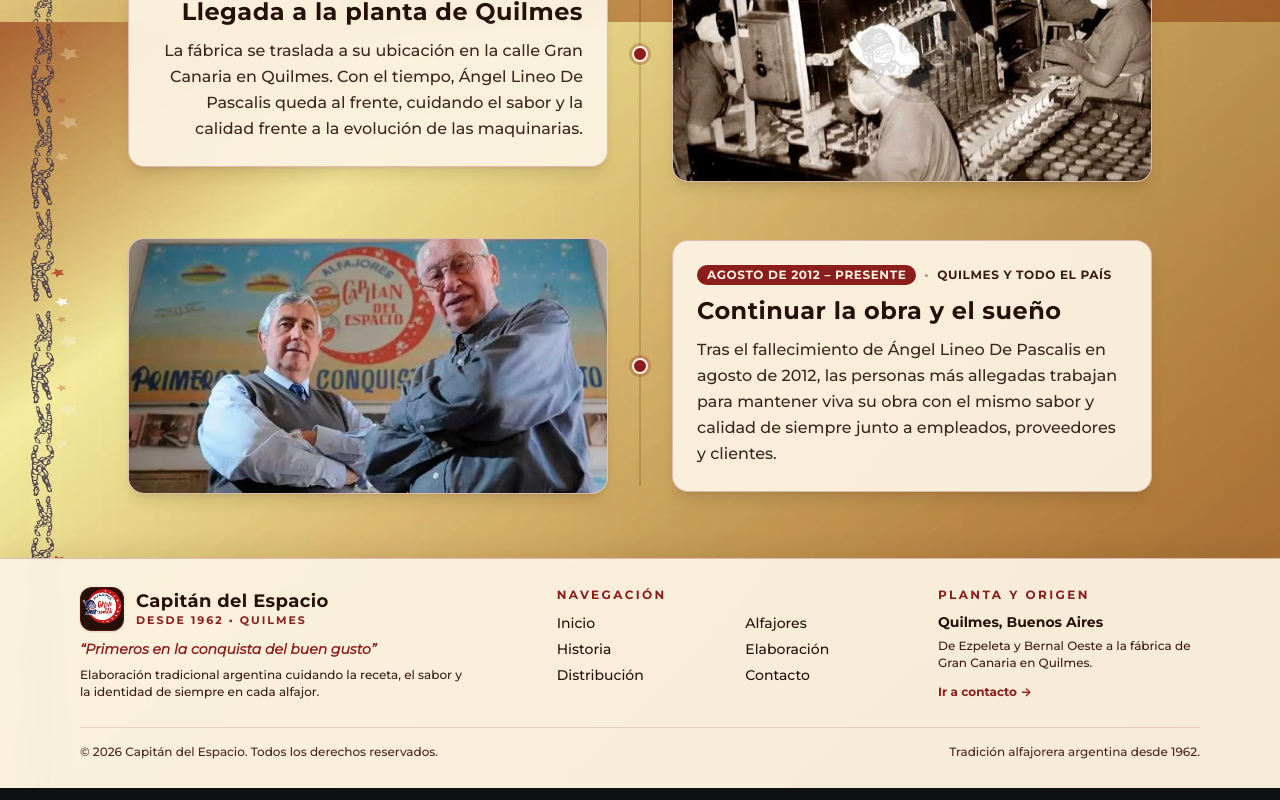
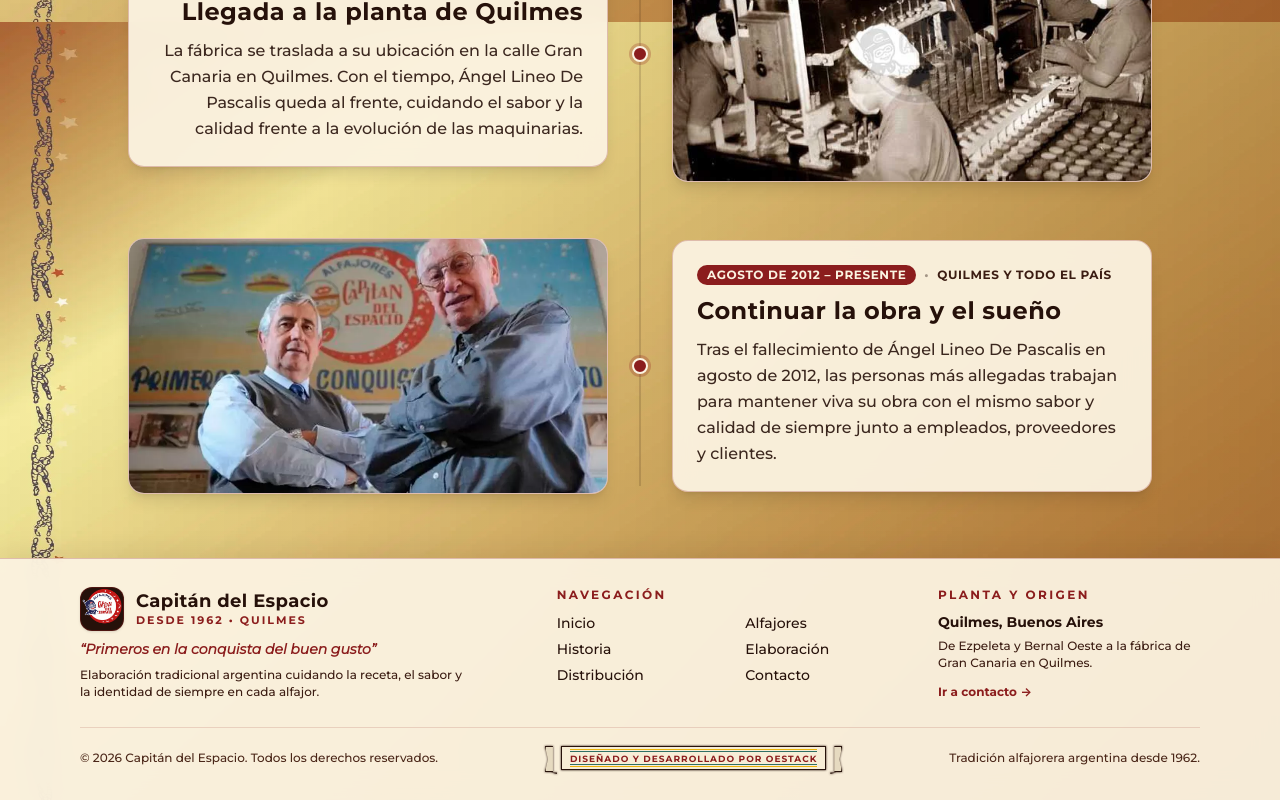
Before and after one commit to oestacksolutions/CapitanDelEspacio, a React (Vite) app: page / in a window 1280 px wide. Shown: the part 2378-3178 px from the top of the page. Built offline with nearby package versions, Linux system fonts and the light colour scheme.

Commit message:
proyecto realizado

```diff
--- a/src/components/common/Footer.jsx
+++ b/src/components/common/Footer.jsx
@@ -32,7 +32,7 @@ export default function Footer() {
   };
 
   return (
-    <footer className="bg-[#fbf3e1]/95 backdrop-blur-md border-t border-[#8b1d1d]/25 text-[#3b1c12] shadow-[0_-6px_24px_rgba(38,17,10,0.08)]">
+    <footer className="bg-[#fbf3e1]/95 backdrop-blur-md border-t border-[#8b1d1d]/25 text-[#3b1c12] shadow-[0_-6px_24px_rgba(38,17,10,0.08)] pb-24 md:pb-0">
       <div className="max-w-6xl mx-auto px-4 py-7">
         <div className="grid grid-cols-1 md:grid-cols-12 gap-6 items-start">
           {/* Identidad de marca + ícono */}
@@ -119,12 +119,79 @@ export default function Footer() {
           </div>
         </div>
 
-        {/* Línea inferior */}
-        <div className="mt-6 pt-4 border-t border-[#8b1d1d]/15 flex flex-col sm:flex-row items-center justify-between gap-2 text-xs text-[#4a2618] font-medium">
-          <p>
+        {/* Línea inferior: copyright — cinta Oestack — tradición */}
+        <div className="mt-6 pt-4 border-t border-[#8b1d1d]/15 flex flex-col md:flex-row items-center justify-between gap-3 md:gap-4 text-xs text-[#4a2618] font-medium">
+          <p className="order-1 text-center md:text-left">
             © {currentYear} {COMPANY_INFO.companyName}. Todos los derechos reservados.
           </p>
-          <p>
+
+          {/* Cinta miniatura con borde negro clickeable hacia Oestack */}
+          <a
+            href="https://oestack.com"
+            target="_blank"
+            rel="noopener noreferrer"
+            aria-label="Diseñado y desarrollado por Oestack"
+            className="order-3 md:order-2 group relative inline-flex items-center justify-center px-2.5 py-0.5 drop-shadow-[0_0_1px_rgba(38,17,10,0.95)] transition-transform duration-200 hover:-translate-y-0.5 focus:outline-none"
+          >
+            {/* Cola izquierda */}
+            <span
+              aria-hidden="true"
+              className="pointer-events-none absolute -left-1.5 top-[1.5px] h-[calc(100%-1.5px)] w-2 bg-[#e6dac0] border-y border-l border-[#26110a]"
+              style={{
+                clipPath: 'polygon(0 0, 100% 0, 100% 100%, 0 100%, 38% 50%)',
+              }}
+            />
+            {/* Pliegue triangular izquierdo */}
+            <span
+              aria-hidden="true"
+              className="pointer-events-none absolute left-0 -bottom-[1.5px] h-[1.5px] w-1.5 bg-[#26110a]"
+              style={{
+                clipPath: 'polygon(0 0, 100% 0, 100% 100%)',
+              }}
+            />
+
+            {/* Cola derecha */}
+            <span
+              aria-hidden="true"
+              className="pointer-events-none absolute -right-1.5 top-[1.5px] h-[calc(100%-1.5px)] w-2 bg-[#e6dac0] border-y border-r border-[#26110a]"
+              style={{
+                clipPath: 'polygon(0 0, 100% 0, 62% 50%, 100% 100%, 0 100%)',
+              }}
+            />
+            {/* Pliegue triangular derecho */}
+            <span
+              aria-hidden="true"
+              className="pointer-events-none absolute right-0 -bottom-[1.5px] h-[1.5px] w-1.5 bg-[#26110a]"
+              style={{
+                clipPath: 'polygon(0 0, 100% 0, 0 100%)',
+              }}
+            />
+
+            {/* Cuerpo miniatura de la cinta */}
+            <span className="relative z-10 flex flex-col justify-center bg-[#f7edd6] border border-[#26110a] shadow-2xs px-2 py-[2px] group-hover:bg-[#fbf3e1] transition-colors">
+              <span
+                aria-hidden="true"
+                className="w-full h-[1px] bg-[#eab308] mb-[1px]"
+              />
+              <span
+                aria-hidden="true"
+                className="w-full h-[1px] bg-[#2f6f64] mb-[1.5px]"
+              />
+              <span className="font-display text-[8px] sm:text-[9px] font-bold uppercase tracking-[0.11em] text-[#8b1d1d] group-hover:text-[#6e1414] text-center leading-none whitespace-nowrap">
+                Diseñado y desarrollado por Oestack
+              </span>
+              <span
+                aria-hidden="true"
+                className="w-full h-[1px] bg-[#2f6f64] mt-[1.5px]"
+              />
+              <span
+                aria-hidden="true"
+                className="w-full h-[1px] bg-[#eab308] mt-[1px]"
+              />
+            </span>
+          </a>
+
+          <p className="order-2 md:order-3 text-center md:text-right">
             Tradición alfajorera argentina desde 1962.
           </p>
         </div>
```
